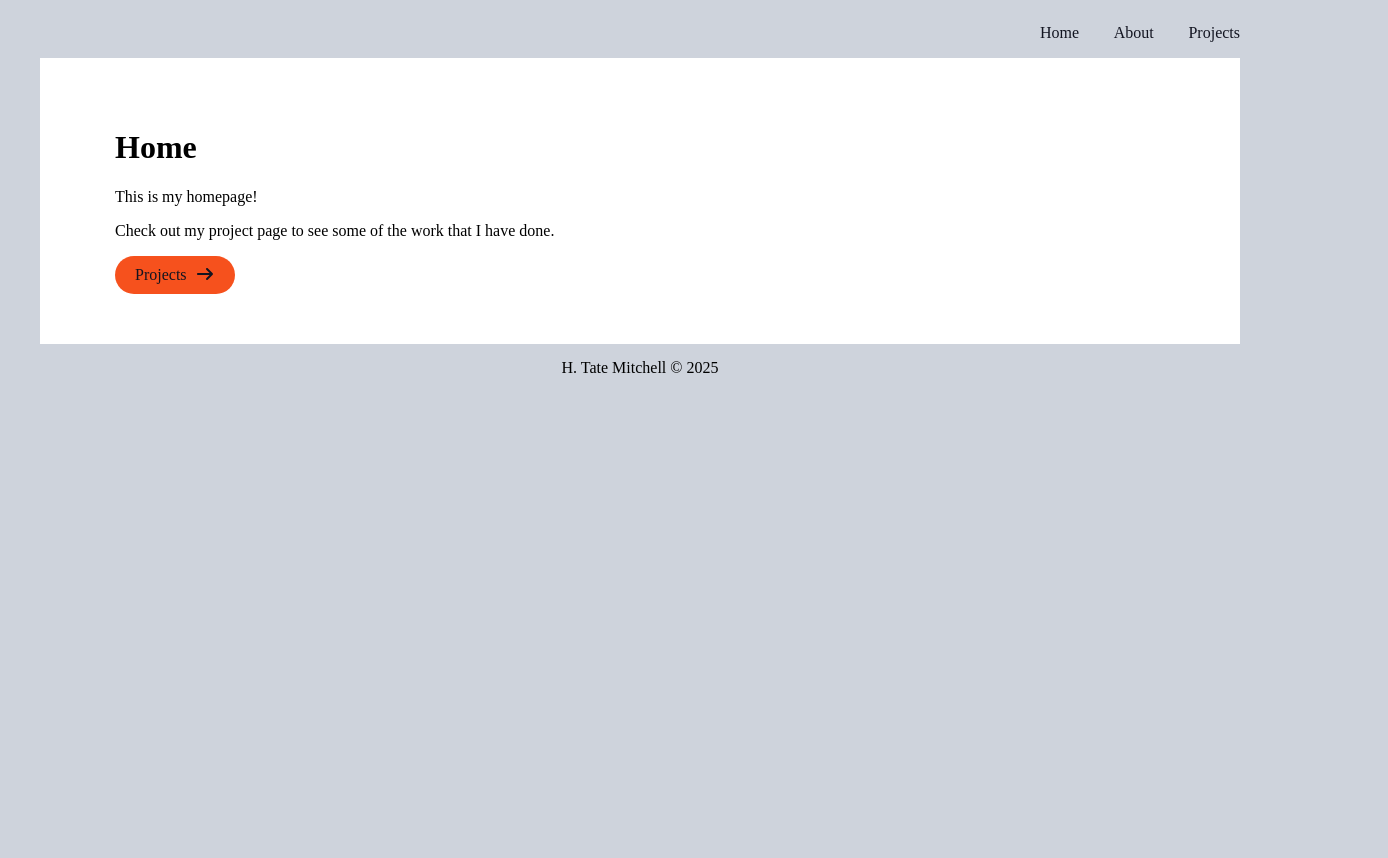
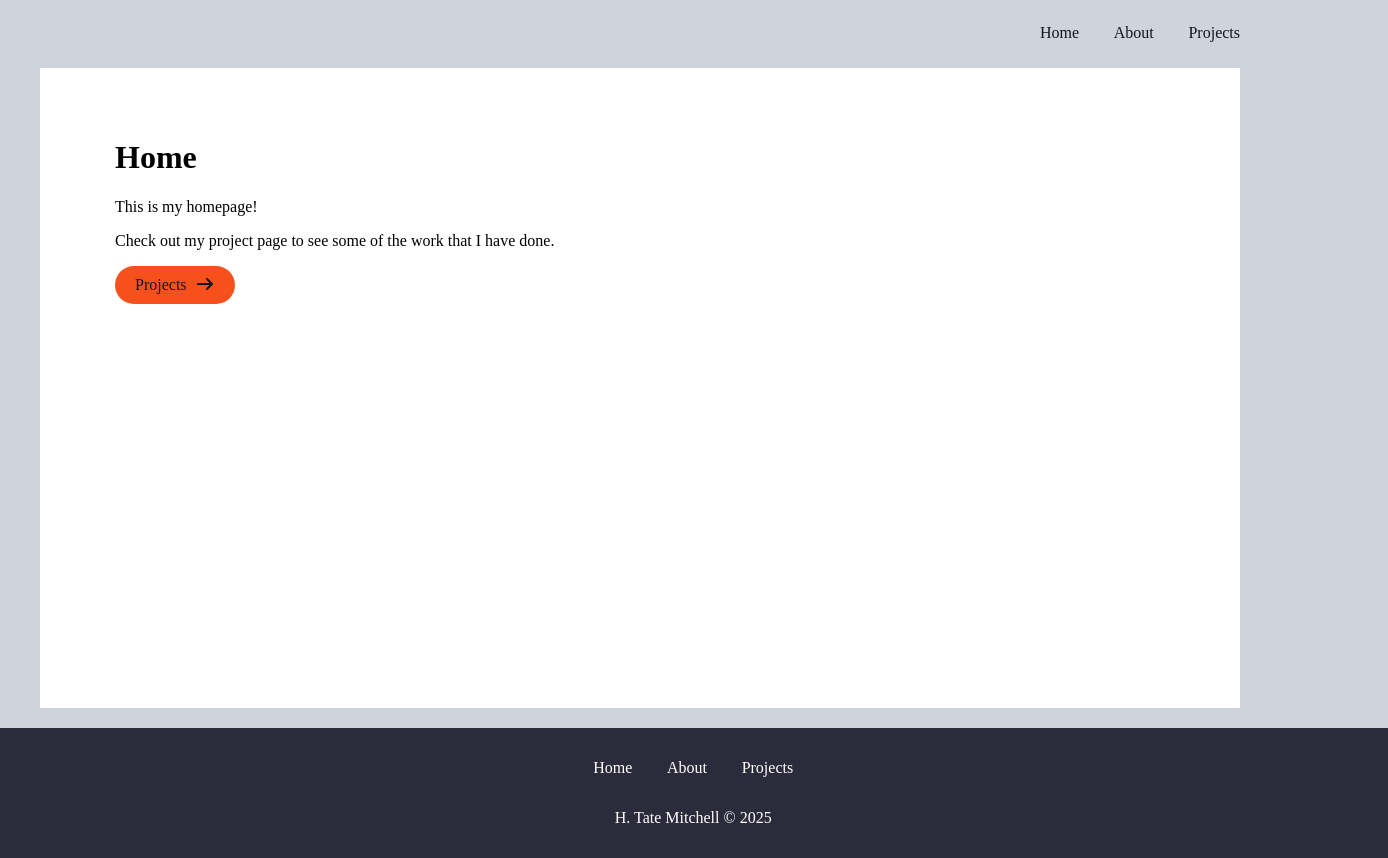
Before and after one commit to h-tate-mitchell/my-portfolio, a Next.js app: page / in a window 1280 px wide. Shown: the whole page, 1388 px wide, since content can reach past the window. Before the commit the page ends 800 px from the top, so only its background shows below. Built offline with nearby package versions, Linux system fonts and the light colour scheme.

Commit message:
added footer component, button adjustment

```diff
--- a/src/components/Button.tsx
+++ b/src/components/Button.tsx
@@ -14,7 +14,7 @@ const Button = (props: ButtonProps) => {
     const { children, className, url } = props;
   return (
     <div className={styles[className]}>
-        <Link href={url} target="_blank">
+        <Link href={url}>
             {children}
             <FontAwesomeIcon icon={faArrowRight} />
         </Link>
--- /dev/null
+++ b/src/components/Footer.tsx
@@ -0,0 +1,27 @@
+import React from 'react'
+import Link from 'next/link'
+import styles from '@/styles/Footer.module.css'
+
+const Footer = () => {
+  return (
+    <div className={styles.footer}>
+
+        <ul className={styles.buttons}>
+            <li>
+                <Link href='/'>Home</Link>
+            </li>
+            <li>
+                <Link href='/about'>About</Link>
+            </li>
+            <li>
+                <Link href='/projects'>Projects</Link>
+            </li>
+        </ul>
+        <p className={styles.text}>
+            H. Tate Mitchell © {new Date().getFullYear()}
+        </p>
+    </div>
+  )
+}
+
+export default Footer
--- a/src/components/Page.tsx
+++ b/src/components/Page.tsx
@@ -1,5 +1,6 @@
 import React from 'react'
 import Navbar from './Navbar'
+import Footer from './Footer'
 import Head from 'next/head';
 import styles from '@/styles/Page.module.css'
 
@@ -23,11 +24,8 @@ const Page = (props: PageProps) => {
             <main className={styles.main}>
                 {children}
             </main>
-            <footer className={styles.footer}>
-                H. Tate Mitchell © {new Date().getFullYear()}
-            </footer>
         </div>
-
+        <Footer/>
     </>
   )
 }
--- /dev/null
+++ b/src/styles/Footer.module.css
@@ -0,0 +1,35 @@
+.footer {
+    background-color: var(--background-dark);
+    display: flex;
+    flex-direction: column;
+    padding: 15px 0;
+    align-items: center;
+    justify-content: center;
+    text-align: center;
+    width: 110%;
+    min-height: 50px;
+    margin: 20px -10px -10px -10px;
+}
+
+.text {
+    color: var(--text-light);
+}
+
+.buttons {
+    display: flex;
+    list-style: none;
+    width: 200px;
+    justify-content: space-between;
+    padding: 0;
+}
+
+.buttons li {
+    text-decoration: none;
+    padding: 0;
+    margin: 0;
+}
+
+.buttons li a {
+    color: var(--text-light);
+    text-decoration: none;
+}
--- a/src/styles/Page.module.css
+++ b/src/styles/Page.module.css
@@ -1,15 +1,8 @@
 .main {
     box-sizing: border-box;
     max-width: 1200px;
-    margin: 0 auto;
+    min-height: 80vh;
+    margin: 10px auto;
     padding: 50px 75px;
     background-color: white;
 }
-
-.footer {
-    display: flex;
-    padding: 15px 0;
-    align-items: center;
-    justify-content: center;
-    text-align: center;
-}
```
